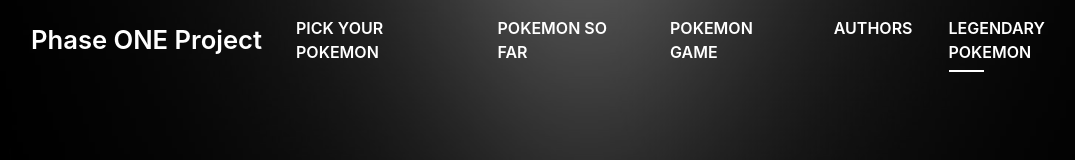
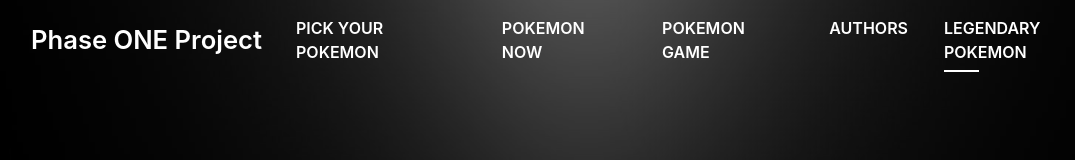
Before and after one commit to timevans8392/Phase-1, a website with bundled scripts: page PO Project/index.html in a window 1280 px wide. Shown: the top 160 px of the page, without its empty margins (54-1129 px from the left). Built offline with nearby package versions, Linux system fonts and the light colour scheme; a web font is replaced by a local one.

Commit message:
Changed one more time the navbar

```diff
--- a/PO Project/index.html
+++ b/PO Project/index.html
@@ -51,7 +51,7 @@
               <a class="nav-link js-scroll" href="#about">Pick your Pokemon</a>
             </li>
             <li class="nav-item">
-              <a class="nav-link js-scroll" href="#legendary">Pokemon so far</a>
+              <a class="nav-link js-scroll" href="#legendary">Pokemon now</a>
             </li>
             <li class="nav-item">
               <a class="nav-link js-scroll" href="#battleCore">Pokemon Game</a>
```
